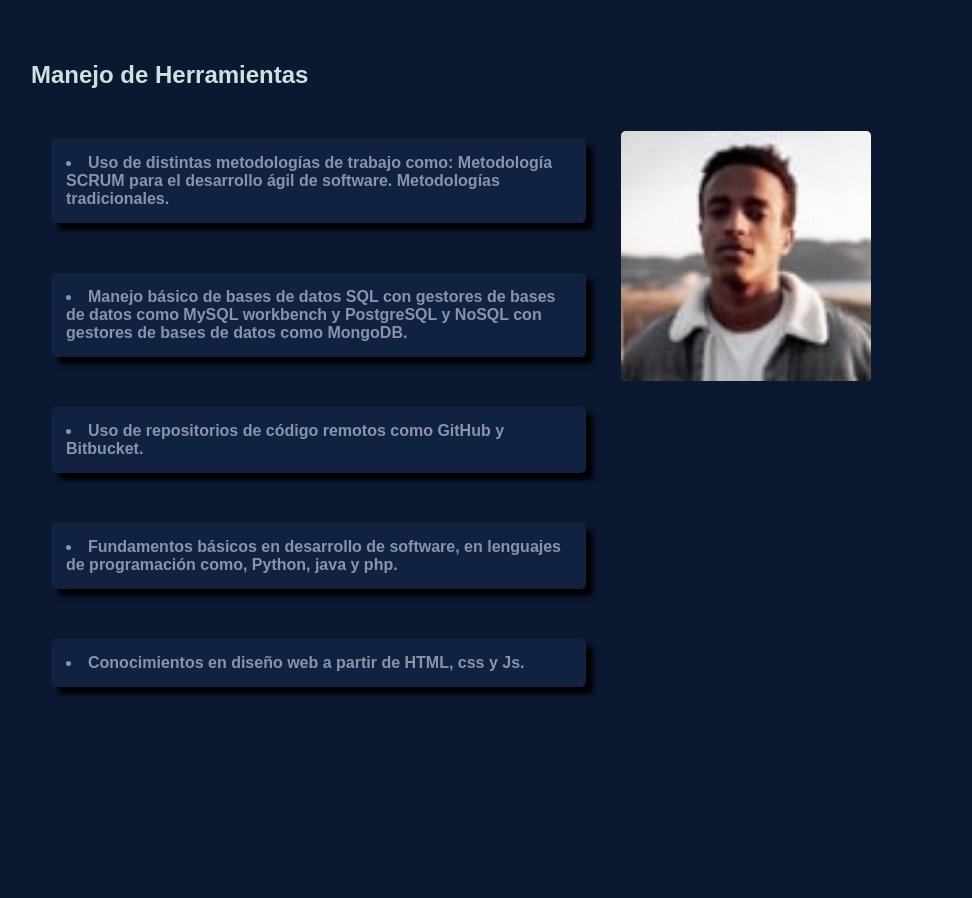
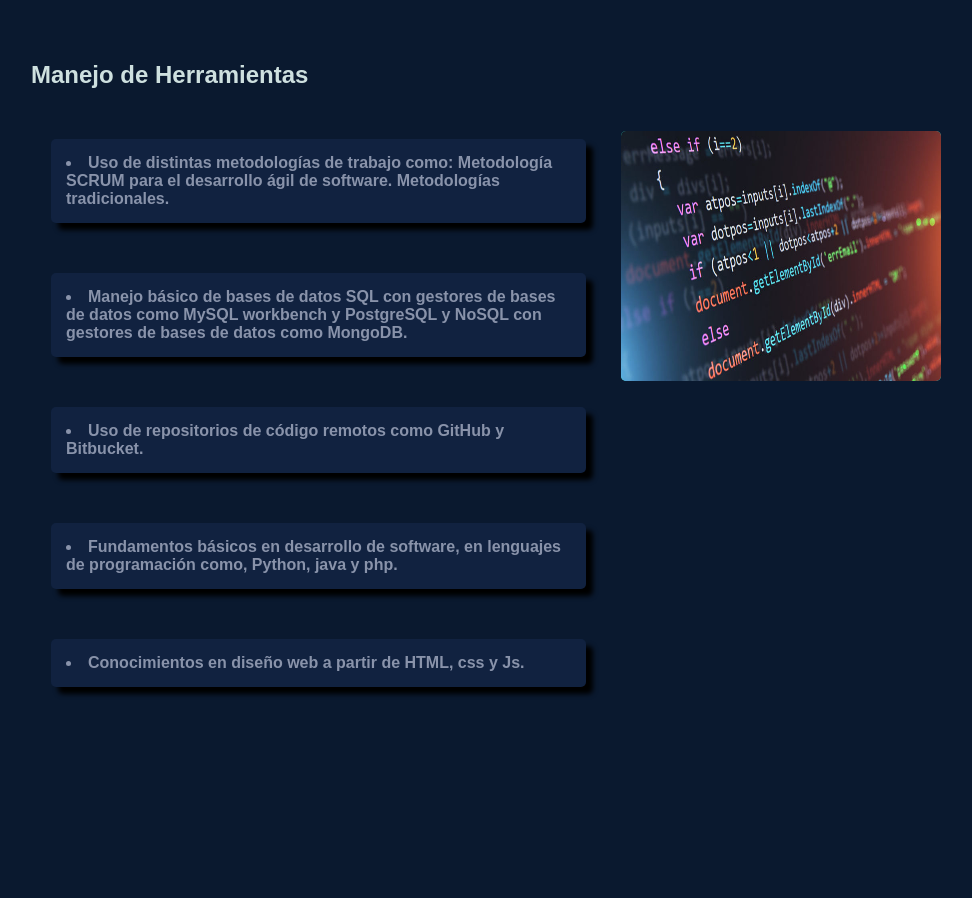
Before and after one commit to carlosbRamirez/CV, a plain HTML site: page index.html in a window 1280 px wide. Shown: the part 1040-1938 px from the top of the page, without its empty margins (207-1179 px from the left). Drawn offline with nearby package versions, Linux system fonts and the light colour scheme.

Commit message:
nuevo cambio

```diff
--- a/hoja.css
+++ b/hoja.css
@@ -227,7 +227,7 @@ body {
      position: absolute;
      top:100px;
      left:620px;
-     width:250px;
+     width:320px;
      height:250px;
      border-radius:5px;
      background-color:#2dd8c7;
--- a/index.html
+++ b/index.html
@@ -90,7 +90,7 @@
         Conocimientos en diseño web a partir de HTML, css y Js.
       </li>
 
-       <img src="victor.jpg">
+       <img src="pjpg.jpg">
      </div>
      <div class="project">
       <h2>Proyectos</h2>
```
Also changed, not shown: logo.jpg (deleted), pjpg.jpg (added), victor.jpg (deleted).
